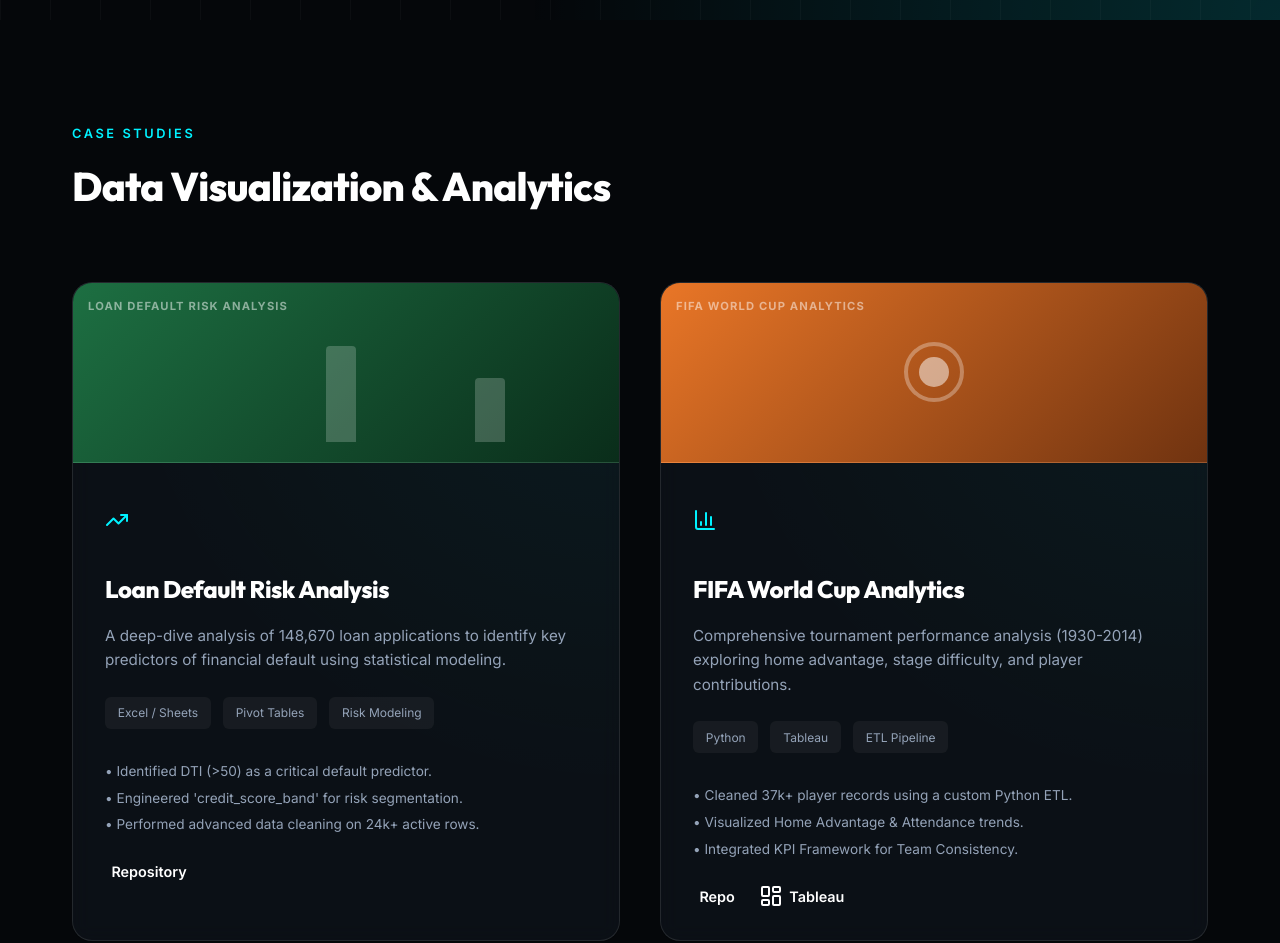
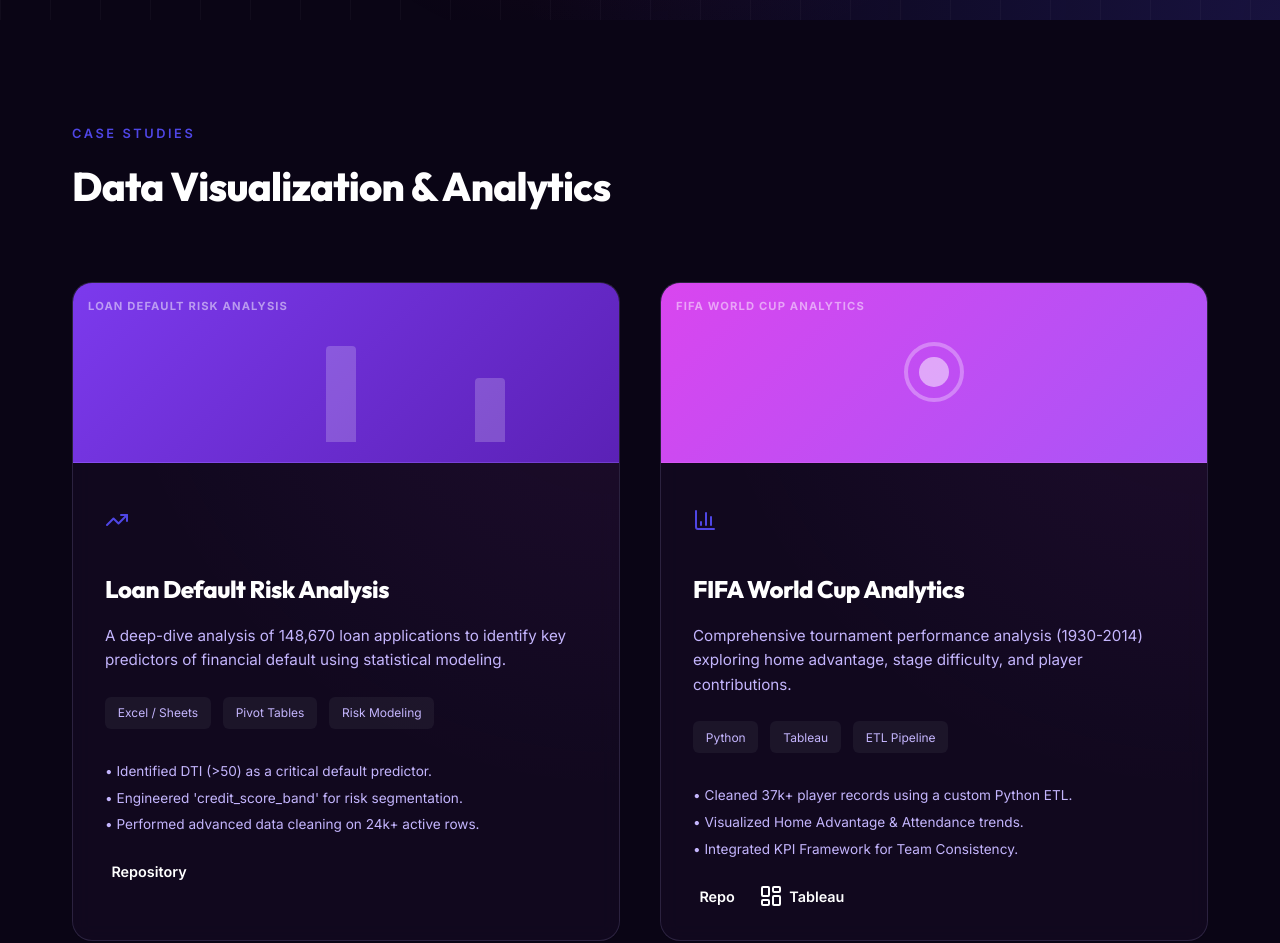
Before and after one commit to DivyanshBhartia/dva-portfolio, a plain HTML site: page index.html in a window 1280 px wide. Shown: the part 780-1723 px from the top of the page. Drawn offline with nearby package versions, Linux system fonts and the light colour scheme.

Commit message:
Update color scheme: Add purple, blue, and pink tones

```diff
--- a/style.css
+++ b/style.css
@@ -1,13 +1,14 @@
 @import url('https://fonts.googleapis.com/css2?family=Inter:wght@300;400;500;600;700&family=Outfit:wght@400;600;800&display=swap');
 
 :root {
-    --bg-dark: #05070a;
-    --bg-card: rgba(15, 20, 28, 0.7);
-    --accent-blue: #00f2ff;
-    --accent-purple: #7000ff;
+    --bg-dark: #0a0515;
+    --bg-card: rgba(20, 10, 35, 0.7);
+    --accent-blue: #4f46e5;
+    --accent-purple: #d946ef;
+    --accent-pink: #ec4899;
     --text-primary: #ffffff;
-    --text-secondary: #94a3b8;
-    --glass-border: rgba(255, 255, 255, 0.1);
+    --text-secondary: #c4b5fd;
+    --glass-border: rgba(196, 181, 253, 0.15);
     --transition: all 0.4s cubic-bezier(0.4, 0, 0.2, 1);
 }
 
@@ -52,8 +53,9 @@
     height: 100%;
     z-index: -1;
     background:
-        radial-gradient(circle at 0% 0%, rgba(112, 0, 255, 0.15) 0%, transparent 50%),
-        radial-gradient(circle at 100% 100%, rgba(0, 242, 255, 0.15) 0%, transparent 50%);
+        radial-gradient(circle at 0% 0%, rgba(217, 70, 239, 0.2) 0%, transparent 50%),
+        radial-gradient(circle at 100% 100%, rgba(79, 70, 229, 0.2) 0%, transparent 50%),
+        radial-gradient(circle at 50% 50%, rgba(236, 72, 153, 0.1) 0%, transparent 60%);
 }
 
 .grid-overlay {
@@ -250,7 +252,7 @@
 }
 
 .excel-preview {
-    background: linear-gradient(135deg, #1d6f42 0%, #0a2d1a 100%);
+    background: linear-gradient(135deg, #7c3aed 0%, #5b21b6 100%);
     display: flex;
     align-items: flex-end;
     justify-content: center;
@@ -272,7 +274,7 @@
 }
 
 .tableau-preview {
-    background: linear-gradient(135deg, #e97627 0%, #703310 100%);
+    background: linear-gradient(135deg, #d946ef 0%, #a855f7 100%);
     display: flex;
     align-items: center;
     justify-content: center;
@@ -325,7 +327,7 @@
     left: 0;
     width: 100%;
     height: 100%;
-    background: radial-gradient(circle at top right, rgba(0, 242, 255, 0.05), transparent 60%);
+    background: radial-gradient(circle at top right, rgba(217, 70, 239, 0.08), transparent 60%);
     z-index: -1;
 }
 
```
